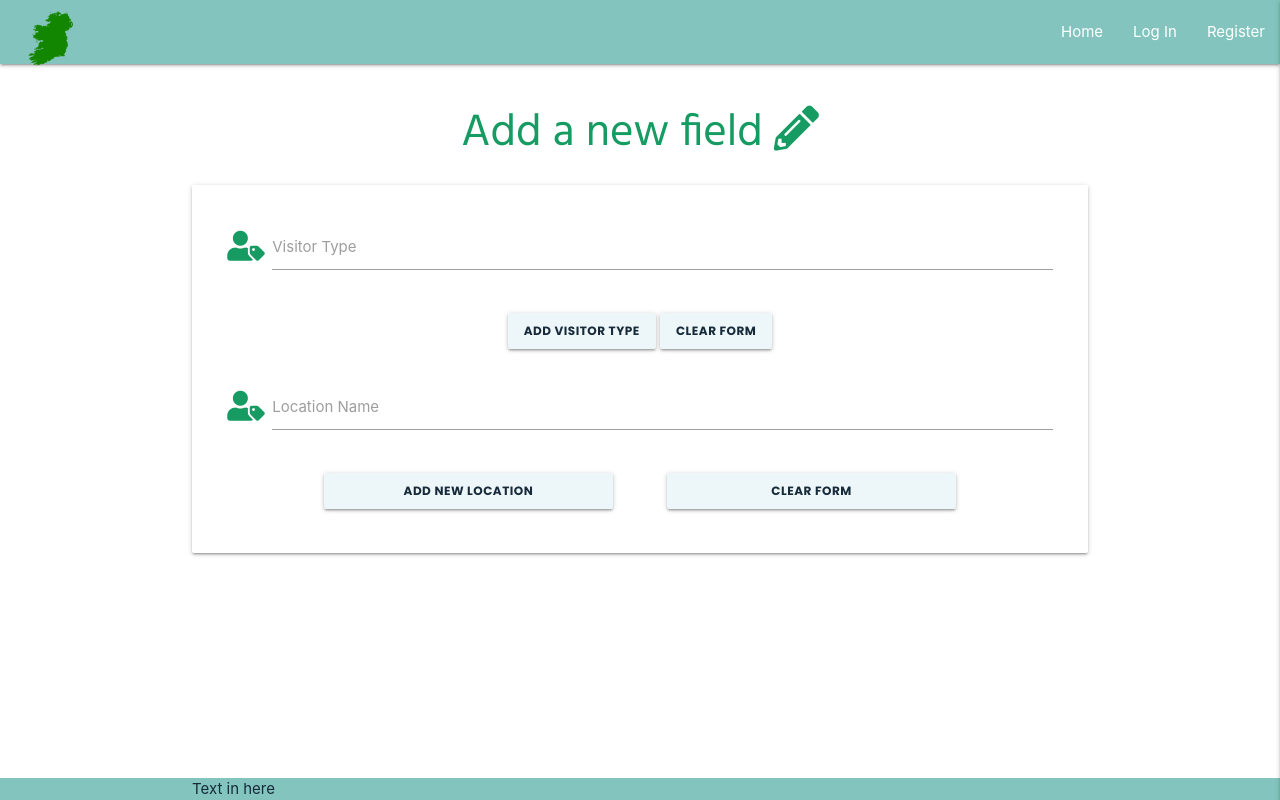
After one commit to LisaHackett97/HiddenIrishTravels, a Flask app: page /add_dropdown_details in a window 1280 px wide. The commit adds this page. Run offline with Flask 2, Linux system fonts and the light colour scheme; some libraries are stand-ins or nearby versions.

Commit message:
Add dropdown details pg, to manage form selection categories

```diff
--- a/app.py
+++ b/app.py
@@ -167,6 +167,9 @@ def get_fields():
     return render_template("manage_dropdown_details.html", visitor_type=fields, locations=locations)
 
 
+@app.route("/add_dropdown_details", methods=["GET", "POST"])
+def add_dropdown_details():
+    return render_template("add_dropdown_details.html")
 
 @app.route("/logout")
 def logout():
--- /dev/null
+++ b/templates/add_dropdown_details.html
@@ -0,0 +1,49 @@
+{% extends "base.html" %}
+{% block content %}
+
+<h1>Add a new field <i class="fas fa-pencil-alt"></i></h1>
+
+<div class="row card-panel">
+    <form action="{{ url_for('add_dropdown_details') }}" class="col s12" method="POST">
+
+
+        <!-- visitor input field -->
+        <div class="row">
+            <div class="input-field col s12">
+                <i class="fas fa-user-tag prefix"></i>
+                <input type="text" class="validate" required id="visitor_type" name="visitor_type">
+                <label for="visitor_type">Visitor Type</label>
+            </div>
+        </div>
+        <div class="row">
+            <div class="col s12 center-align">
+                <button class="btn" type="submit" name="action">
+                    Add visitor Type
+                </button>
+                <button type="button" class="btn" onclick="resetAddForm();">Clear Form</button>
+            </div>
+        </div>
+        <!-- location input field -->
+        <!-- visitor input field -->
+        <div class="row">
+            <div class="input-field col s12">
+                <i class="fas fa-user-tag prefix"></i>
+                <input type="text" class="validate" required id="location_name" name="location_name">
+                <label for="location_name">Location Name</label>
+            </div>
+        </div>
+        <div class="row" id="add_new_btns">
+            <div class="col s12 center-align">
+                <button class="btn" type="submit" name="action">
+                    Add New Location
+                </button>
+                <button type="button" class="btn" onclick="resetAddForm();">Clear Form</button>
+            </div>
+        </div>
+
+
+        </button>
+
+    </form>
+</div>
+{% endblock %}
```
Also changed, not shown: templates/manage_dropdown_details.html (+11 -0 lines).
